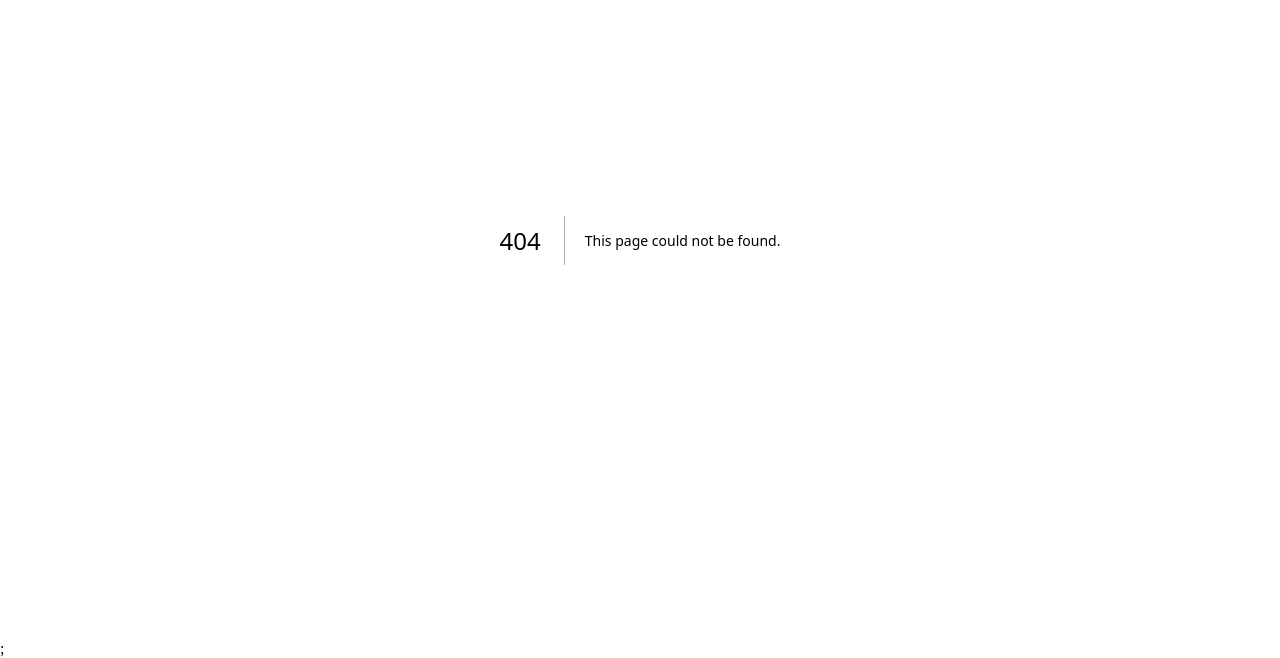
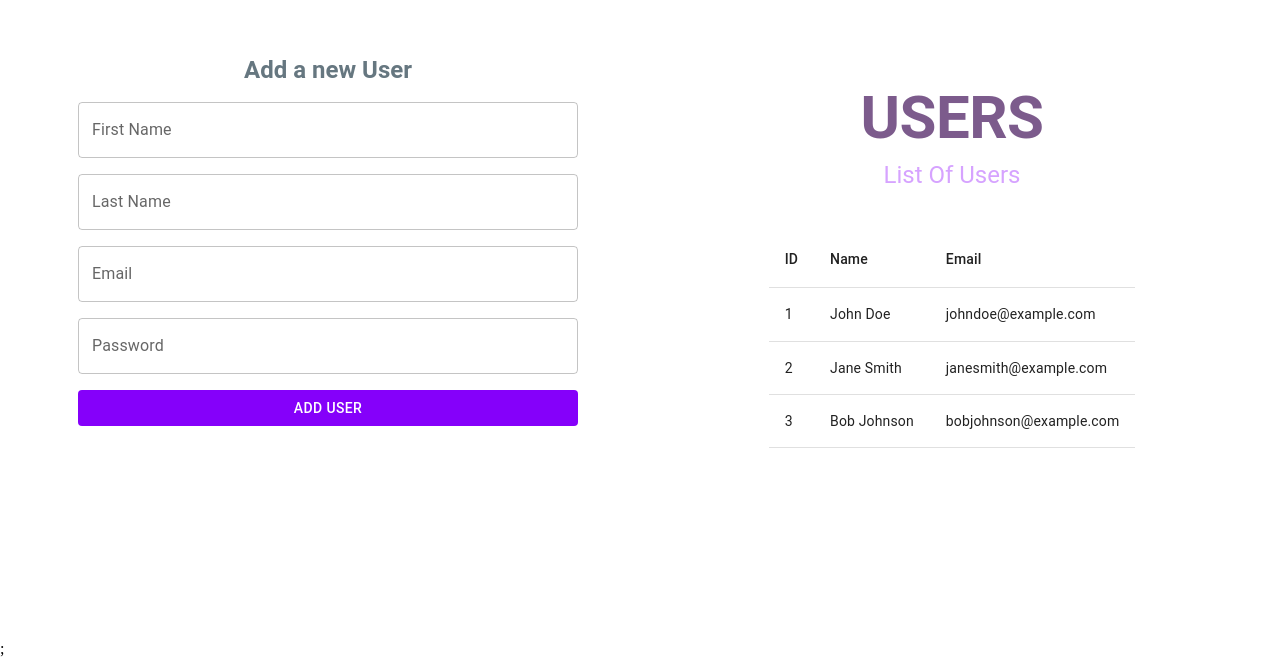
Before and after one commit to Tariq-act/Todo_frontend_devriser, a Next.js app: page /formUser in a window 1280 px wide. Before the commit this address had no page. Shown: the part 160-818 px from the top of the page. Built offline with nearby package versions, Linux system fonts and the light colour scheme.

Commit message:
Added admin dashboard (non-functional)

```diff
--- a/package.json
+++ b/package.json
@@ -11,11 +11,15 @@
   "dependencies": {
     "@emotion/react": "^11.10.8",
     "@emotion/styled": "^11.10.8",
+    "@material-ui/core": "^4.12.4",
     "@mui/icons-material": "^5.11.16",
     "@mui/material": "^5.12.2",
+    "@mui/x-data-grid": "^6.3.1",
+    "@reduxjs/toolkit": "^1.9.5",
     "axios": "^1.4.0",
     "crypto-js": "^4.1.1",
     "formik": "^2.2.9",
+    "immer": "^10.0.2",
     "next": "13.3.2",
     "next-auth": "^4.22.1",
     "react": "18.2.0",
@@ -24,8 +28,6 @@
     "react-paginate": "^8.2.0",
     "react-redux": "^8.0.5",
     "react-toastify": "^9.1.2",
-    "@reduxjs/toolkit": "^1.9.5",
-    "immer": "^10.0.2",
     "redux": "^4.2.1",
     "redux-devtools-extension": "^2.13.9",
     "redux-logger": "^3.0.6",
--- /dev/null
+++ b/src/components/Form/Form.jsx
@@ -0,0 +1,97 @@
+"use client";
+
+import {
+  Box,
+  Button,
+  TextField,
+  Typography,
+} from "@mui/material";
+import { useState } from "react";
+import { useTheme } from "@mui/material";
+
+import { Formik } from "formik";
+
+const Form = () => {
+  const theme = useTheme();
+
+  const [firstName, setFirstName] = useState("");
+  const [lastName, setLastName] = useState("");
+  const [email, setEmail] = useState("");
+  const [password, setPassword] = useState("");
+
+  const onSubmit = () => {};
+
+  return (
+    <Formik>
+      <Box>
+        <form>
+          <Typography
+            align="center"
+            variant="h5"
+            color={"#667780"}
+            fontWeight={"bold"}
+            marginBottom={"1rem"}
+            sx={{
+              [theme.breakpoints.down("sm")]: {
+                fontSize: "1.2rem",
+              },
+            }}
+          >
+            Add a new User
+          </Typography>
+          <Box
+            display="grid"
+            gap="1rem"
+            width="500px"
+            sx={{
+              [theme.breakpoints.down("sm")]: {
+                width: "300px",
+              },
+            }}
+            margin={"auto"}
+          >
+            <TextField
+              label="First Name"
+              value={firstName}
+              onChange={(e) => setFirstName(e.target.value)}
+            />
+            <TextField
+              label="Last Name"
+              value={lastName}
+              onChange={(e) => setLastName(e.target.value)}
+            />
+
+            <TextField
+              label="Email"
+              value={email}
+              onChange={(e) => setEmail(e.target.value)}
+            />
+            <TextField
+              label="Password"
+              type="password"
+              name="password"
+              value={password}
+              onChange={(e) => setPassword(e.target.value)}
+            />
+
+            <Box>
+              <Button
+                fullWidth
+                sx={{
+                  backgroundColor: "#8500FA",
+                  color: "#FFFFFF",
+                  "&:hover": { color: "#8500FA" },
+                }}
+                onClick={onSubmit}
+              >
+                ADD USER
+              </Button>
+            </Box>
+          </Box>
+        </form>
+      </Box>
+    </Formik>
+  );
+};
+
+export default Form;
--- /dev/null
+++ b/src/components/Users/Users.jsx
@@ -0,0 +1,61 @@
+import React from "react";
+import {
+  Typography,
+  Box,
+  Table,
+  TableContainer,
+  TableHead,
+  TableRow,
+  TableCell,
+  TableBody,
+} from "@mui/material";
+
+const Users = () => {
+  const users = [
+    { _id: "1", name: "John Doe", email: "johndoe@example.com" },
+    { _id: "2", name: "Jane Smith", email: "janesmith@example.com" },
+    { _id: "3", name: "Bob Johnson", email: "bobjohnson@example.com" },
+  ];
+
+  return (
+    <Box display="flex" flexDirection="column" alignItems="center" mt="50px">
+      <Box textAlign="center">
+        <Typography
+          variant="h2"
+          color="#7c5b8c"
+          fontWeight="bold"
+          sx={{ mb: "5px" }}
+        >
+          USERS
+        </Typography>
+        <Typography variant="h5" color="#d6a3ff">
+          List Of Users
+        </Typography>
+      </Box>
+      <Box mt="40px">
+        <TableContainer component={Box} maxHeight="50vh" overflowY="scroll">
+          <Table>
+            <TableHead>
+              <TableRow>
+                <TableCell>ID</TableCell>
+                <TableCell>Name</TableCell>
+                <TableCell>Email</TableCell>
+              </TableRow>
+            </TableHead>
+            <TableBody>
+              {users.map((user) => (
+                <TableRow key={user._id}>
+                  <TableCell>{user._id}</TableCell>
+                  <TableCell>{user.name}</TableCell>
+                  <TableCell>{user.email}</TableCell>
+                </TableRow>
+              ))}
+            </TableBody>
+          </Table>
+        </TableContainer>
+      </Box>
+    </Box>
+  );
+};
+
+export default Users;
--- /dev/null
+++ b/src/pages/formUser.js
@@ -0,0 +1,67 @@
+import React, { useEffect, useState } from "react";
+import { makeStyles } from "@material-ui/core/styles";
+import Form from "@/components/Form/Form";
+import Users from "@/components/Users/Users";
+
+const useStyles = makeStyles((theme) => ({
+  root: {
+    flexGrow: 1,
+    padding: theme.spacing(2),
+    height: "100vh",
+    width: "100vw",
+    display: "flex",
+    flexDirection: "column",
+    alignItems: "center",
+    justifyContent: "center",
+  },
+  container: {
+    display: "flex",
+    flexDirection: "row",
+    width: "100%",
+    height: "100%",
+  },
+  left: {
+    width: "50%",
+    height: "100%",
+    display: "flex",
+    alignItems: "center",
+    justifyContent: "center",
+  },
+  right: {
+    width: "50%",
+    height: "100%",
+    display: "flex",
+    alignItems: "center",
+    justifyContent: "center",
+  },
+  users: {
+    display: "flex",
+    alignItems: "center",
+  },
+}));
+
+export default function formUser() {
+  const classes = useStyles();
+  const [isMounted, setIsMounted] = useState(false);
+
+  useEffect(() => {
+    setIsMounted(true);
+  }, []);
+
+  if (!isMounted) {
+    return null;
+  }
+
+  return (
+    <div className={classes.root}>
+      <div className={classes.container}>
+        <div className={classes.left}>
+          <Form />
+        </div>
+        <div className={`${classes.right} ${classes.users}`}>
+          <Users />
+        </div>
+      </div>
+    </div>
+  );
+}
```
Also changed, not shown: 1 other file (tests, documents, lock files or other folders).
